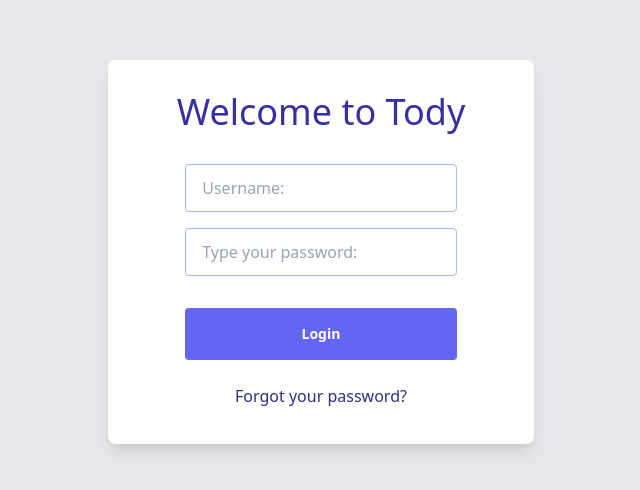
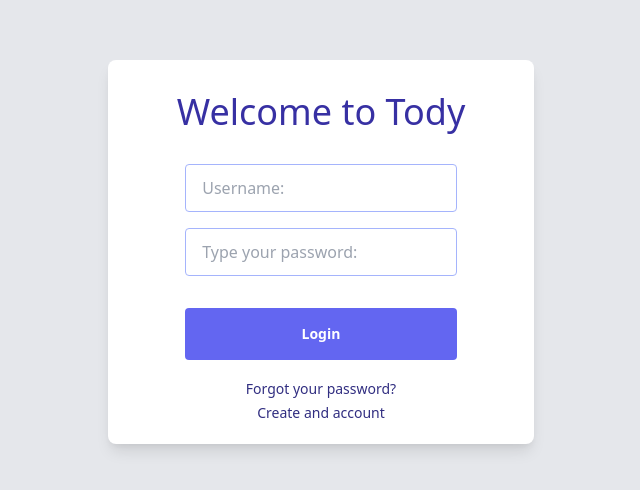
Before and after one commit to vickoman/custom-react-todoApp, a React (Create React App) app: page /auth/login in a window 1280 px wide. Shown: the part 148-638 px from the top of the page, without its empty margins (319-959 px from the left). Built offline with nearby package versions, Linux system fonts and the light colour scheme; no server answers.

Commit message:
Register Page

```diff
--- a/src/pages/SignIn/index.jsx
+++ b/src/pages/SignIn/index.jsx
@@ -21,9 +21,14 @@ export default () => (
                     </div>
                 </form>
 
-                <div className="text-center mt-6">
-                    <Link className="text-indigo-900 text-base">
+                <div className="text-center mt-4">
+                    <Link className="text-indigo-900 text-sm">
                         Forgot your password?
+                    </Link>
+                </div>
+                <div className="text-center">
+                    <Link className="text-indigo-900 text-sm" to="/auth/register">
+                        Create and account
                     </Link>
                 </div>
             </div>
--- a/src/pages/SingUp/index.jsx
+++ b/src/pages/SingUp/index.jsx
@@ -1,9 +1,33 @@
 import React from 'react'
+import { Link } from 'react-router-dom'
 
 export default function SingUp() {
     return (
-        <div>
-            Register
+        <div className="container mx-auto border h-full flex justify-center items-center">
+            <div className="bg-white w-1/3 h-96 rounded-lg shadow-lg p-8">
+                <h1 className="text-4xl text-center font-normal text-indigo-800 ">Sign Up</h1>
+                <div>
+                    <form className="form-horizontal w-3/4 mx-auto" >
+                        <div className="flex flex-col mt-8">
+                            <input type="text" className="flex-grow h-12 px-4 border rounded border-indigo-300 text-indigo-900" name="username" placeholder="Username:" />
+                        </div>
+                        <div className="flex flex-col mt-4">
+                            <input type="password" className="flex-grow h-12 px-4 border rounded border-indigo-300 text-indigo-900" name="password" placeholder="Type your password:" />
+                        </div>
+                        <div className="flex flex-col mt-8">
+                            <button className="bg-indigo-500 hover:bg-indigo-800 text-white text-sm font-semibold py-4 px-4 rounded">
+                                Register
+                            </button>
+                        </div>
+                    </form>
+
+                    <div className="text-center mt-6">
+                        <Link className="text-indigo-900 text-sm" to="/auth/login">
+                            SignIn
+                        </Link>
+                    </div>
+                </div>
+            </div>
         </div>
     )
 }
```
